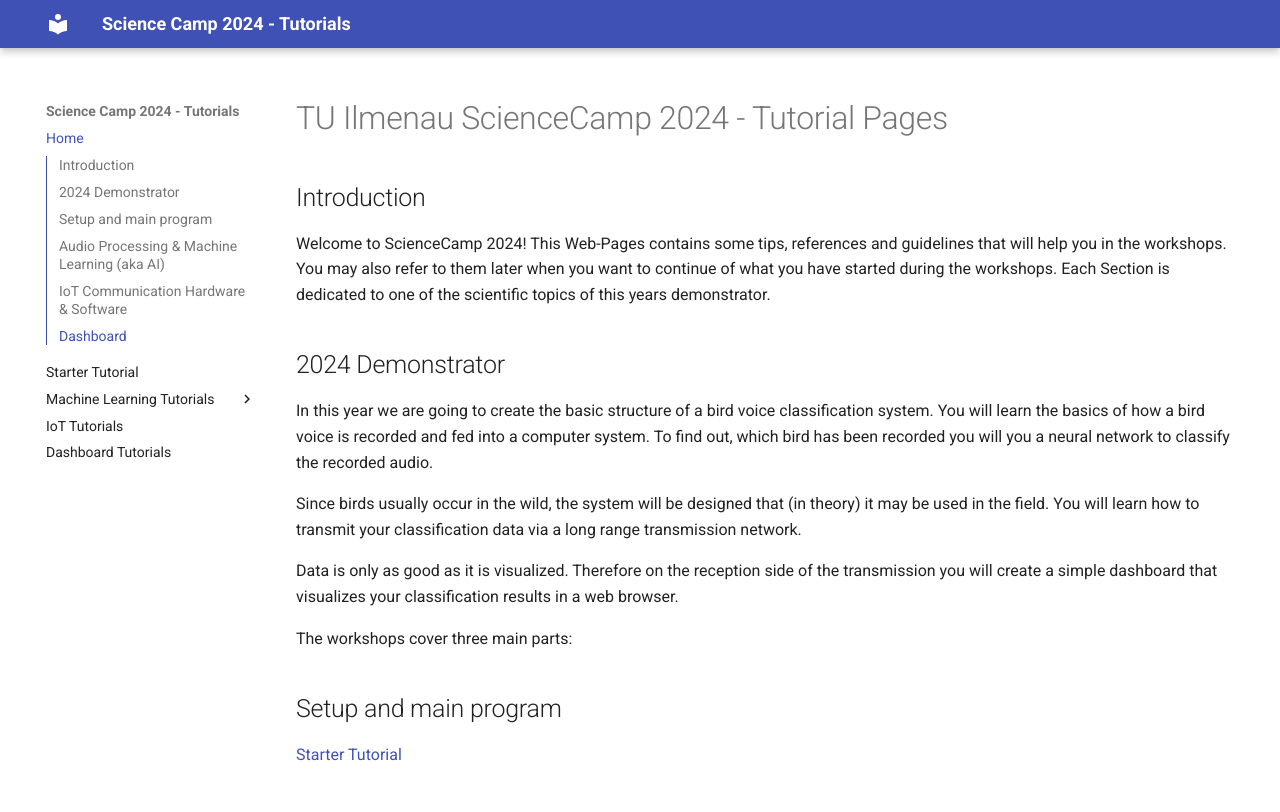
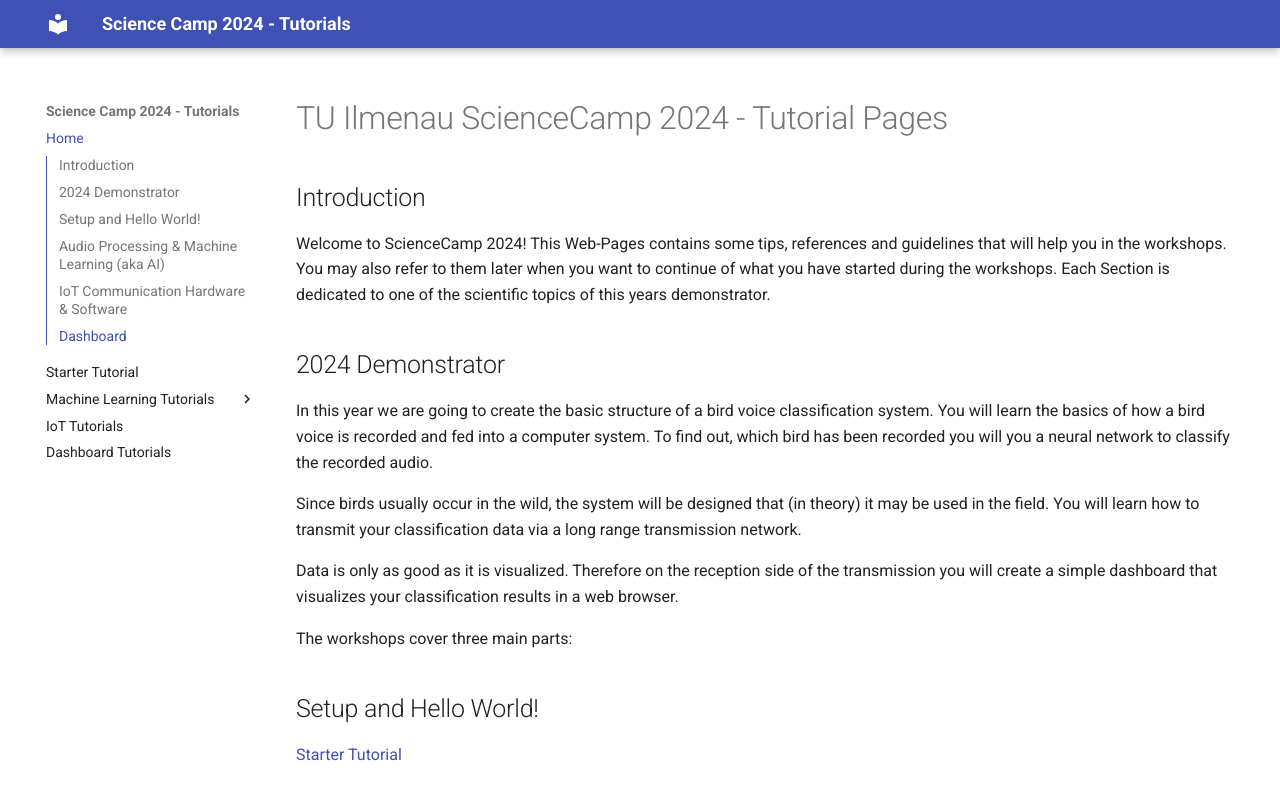
Before and after one commit to Science-Camp-TUI/tutorials, an MkDocs documentation site: the page built from docs/index.md, in a window 1280 px wide and 1186 px high. Shown: the top 812 px of the window. Built offline with MkDocs 1.6.1 and Material for MkDocs 9.7.7, drawn with Linux system fonts in a browser that asks for light colours.

Commit message:
change headline

```diff
--- a/docs/index.md
+++ b/docs/index.md
@@ -14,7 +14,7 @@ Data is only as good as it is visualized. Therefore on the reception side of the
 
 The workshops cover three main parts:
 
-## Setup and main program
+## Setup and Hello World!
 
 [Starter Tutorial](./starter/index.md)
 
```
